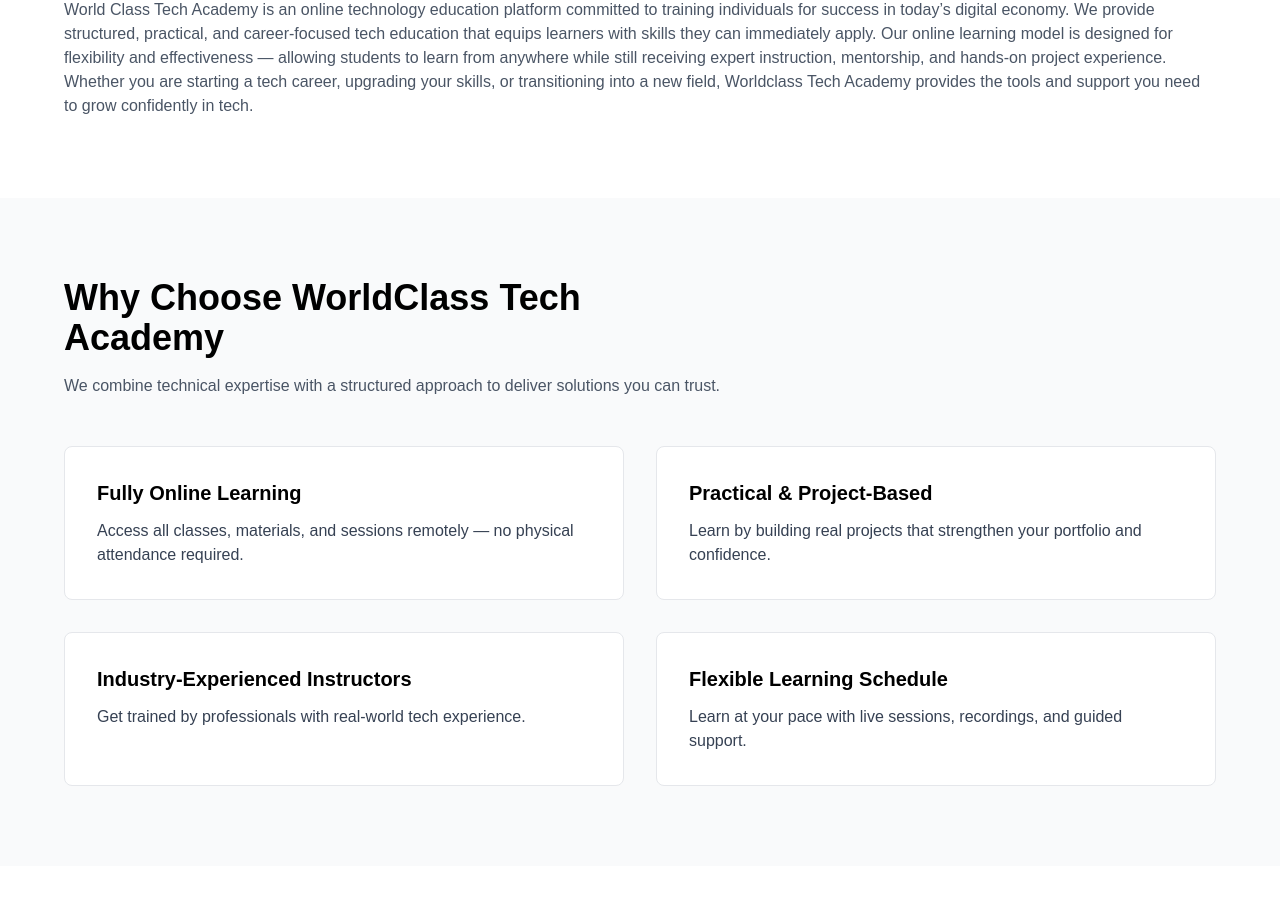
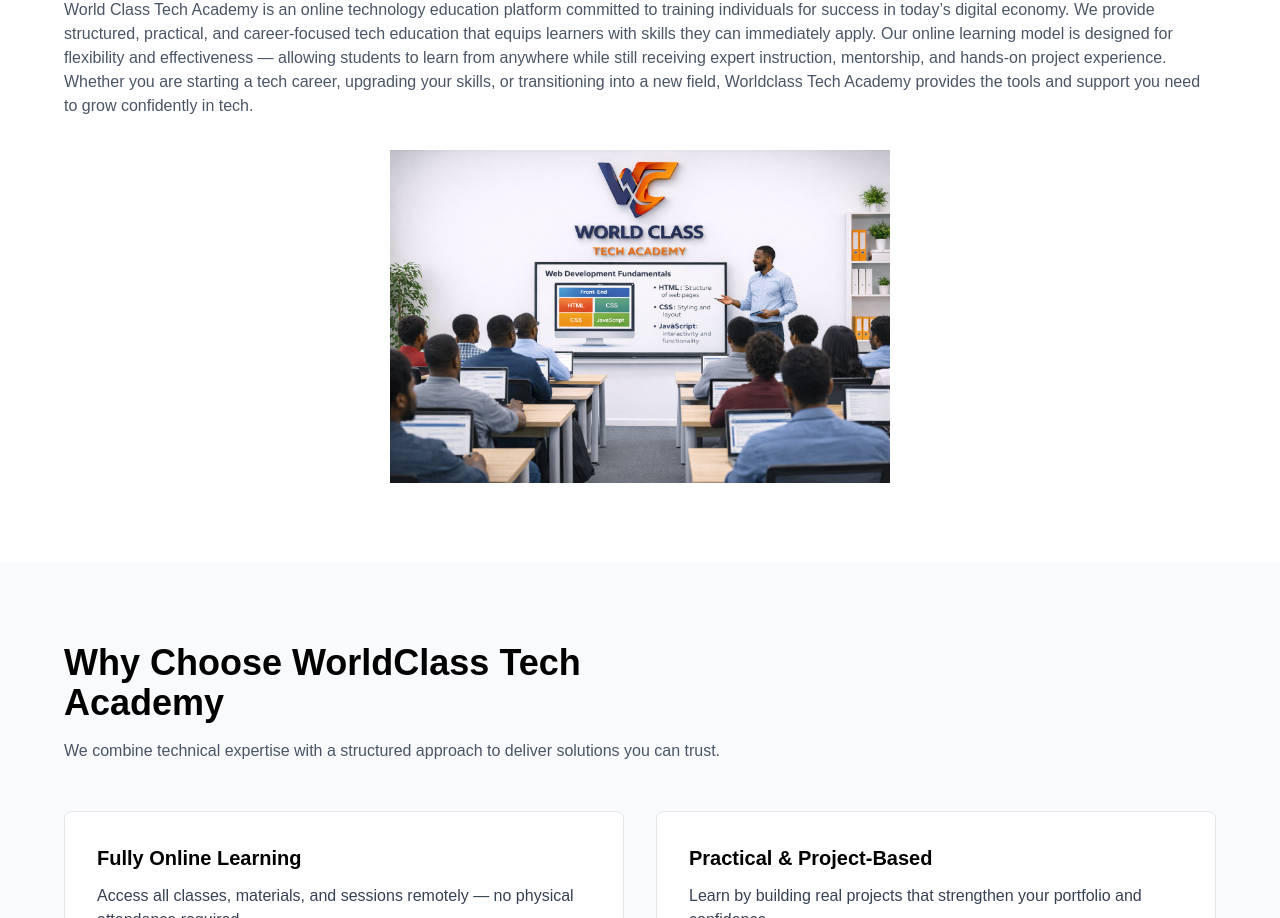
Before and after one commit to KapteynAlexis/worldclass-tech-academy, a Next.js app: page / in a window 1280 px wide. Shown: the part 1722-2640 px from the top of the page. Built offline with nearby package versions, Linux system fonts and the light colour scheme.

Commit message:
added image to after about

```diff
--- a/components/About.tsx
+++ b/components/About.tsx
@@ -1,22 +1,21 @@
 // src/components/About.tsx
+import Image from "next/image";
 export default function About() {
   return (
     <section className="py-20 px-6 bg-white text-black">
 
 
         <div className="flex flex-col sm:flex-row gap-8 max-w-6xl mx-auto justify-between">
-                       <div className="mb-8 sm:mb-0">
+             <div className="mb-8 sm:mb-0">
                 <h2 className="text-3xl md:text-4xl font-bold">About World Class Tech Academy</h2>
                 <p className="text-gray-600">World Class Tech Academy is an online technology education platform committed to training individuals for success in today’s digital economy. We provide structured, practical, and career-focused tech education that equips learners with skills they can immediately apply.
-
-Our online learning model is designed for flexibility and effectiveness — allowing students to learn from anywhere while still receiving expert instruction, mentorship, and hands-on project experience.
-
-Whether you are starting a tech career, upgrading your skills, or transitioning into a new field, Worldclass Tech Academy provides the tools and support you need to grow confidently in tech.
-</p>
+                  Our online learning model is designed for flexibility and effectiveness — allowing students to learn from anywhere while still receiving expert instruction, mentorship, and hands-on project experience.
+                  Whether you are starting a tech career, upgrading your skills, or transitioning into a new field, Worldclass Tech Academy provides the tools and support you need to grow confidently in tech.
+                </p>
             </div>
 
         </div>
-
+            <Image src="/images/about-img2.png" alt="Worldclass Tech Academy" width={500} height={500} className="flex flex-col sm:flex-row gap-8 max-w-6xl mx-auto pt-8"/>
     </section>
   )
 }
```
Also changed, not shown: public/images/about-img2.png (added).
